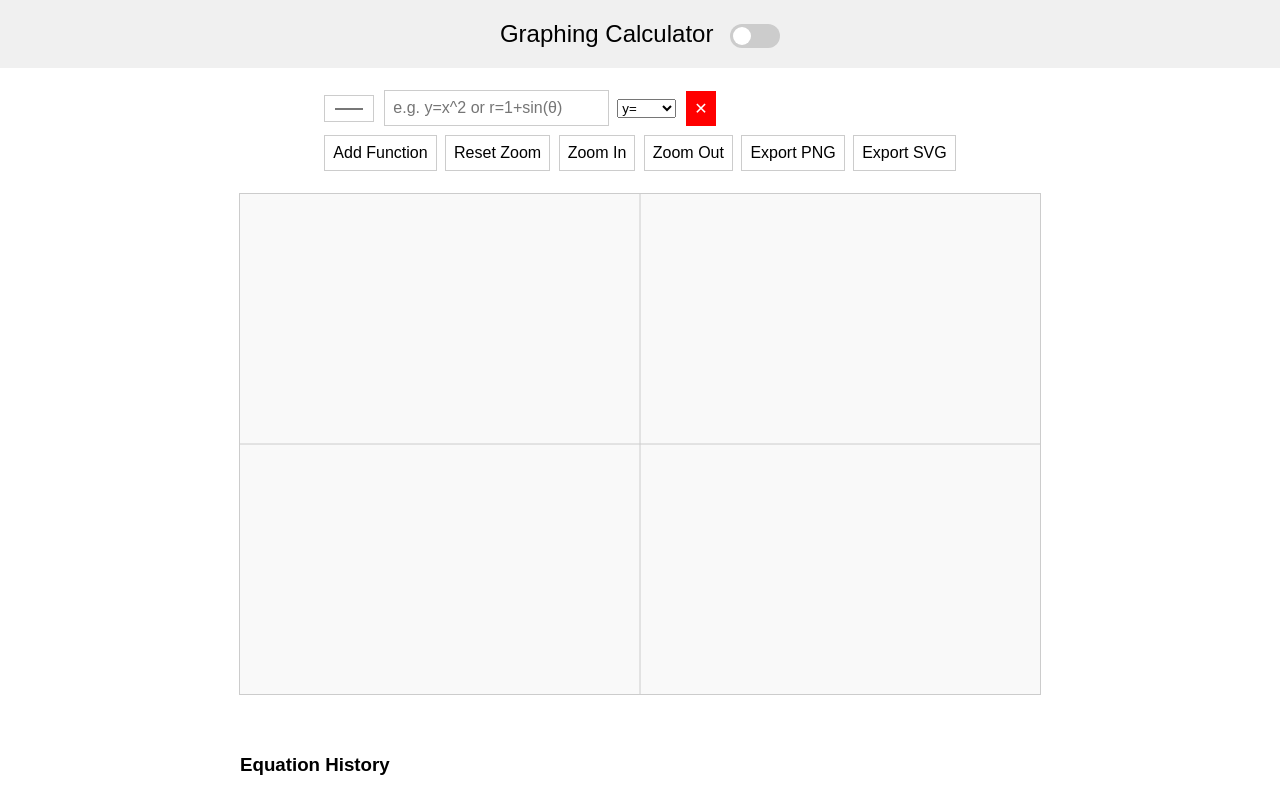
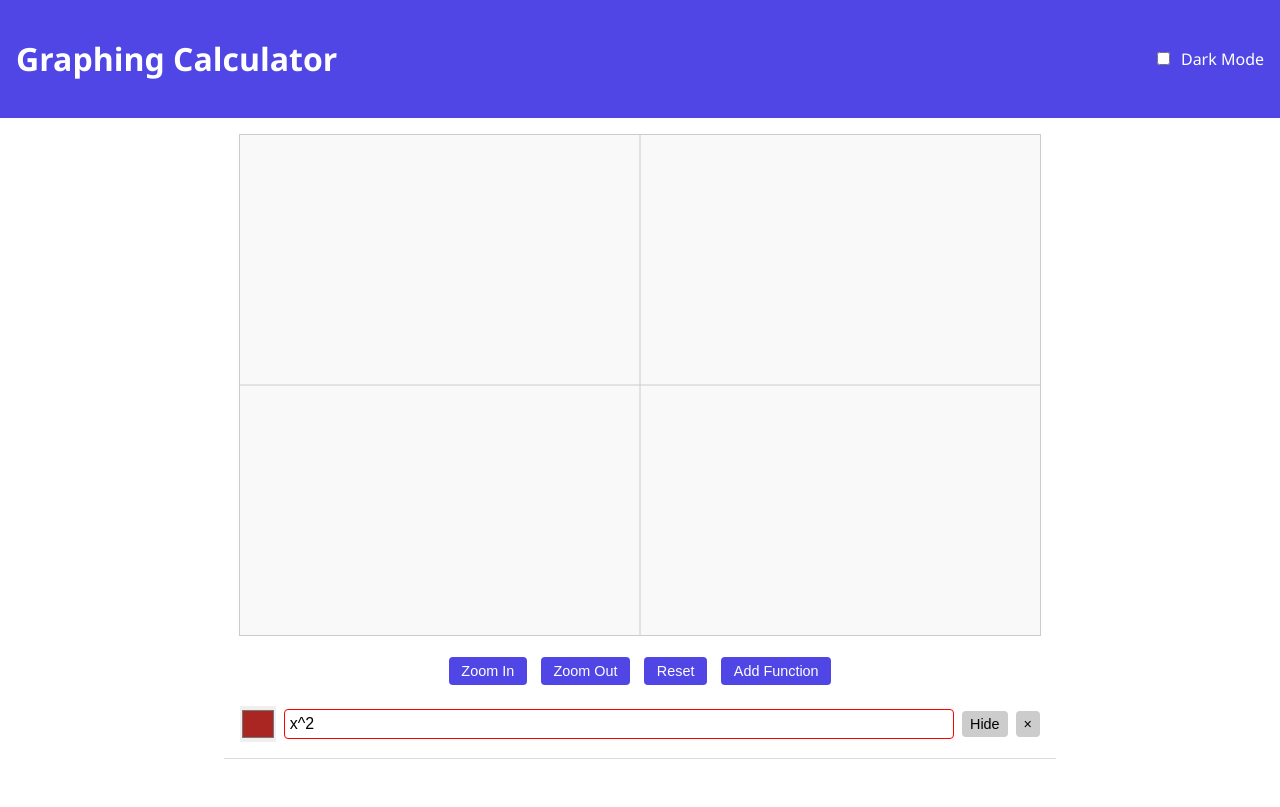
Before and after one commit to Om-Patel-31/Desmos_Lite, a plain HTML site: page index.html in a window 1280 px wide. Drawn offline with nearby package versions, Linux system fonts and the light colour scheme.

Commit message:
Refactor HTML structure, enhance CSS styles for dark mode, and improve JavaScript functionality for graphing and equation history management

```diff
--- a/index.html
+++ b/index.html
@@ -2,39 +2,32 @@
 <html lang="en">
 <head>
   <meta charset="UTF-8" />
-  <meta name="viewport" content="width=device-width, initial-scale=1" />
-  <title>Graphing Calculator</title>
+  <meta name="viewport" content="width=device-width, initial-scale=1.0"/>
+  <title>Advanced Graphing Calculator</title>
   <link rel="stylesheet" href="style.css" />
-  <script src="https://cdn.jsdelivr.net/npm/mathjs@11.11.1/lib/browser/math.min.js"></script>
+  <script src="https://cdnjs.cloudflare.com/ajax/libs/mathjs/11.11.0/math.js"></script>
 </head>
 <body>
   <header>
-    <span>Graphing Calculator</span>
-    <label class="switch" title="Toggle light/dark theme">
+    <h1>Graphing Calculator</h1>
+    <label class="theme-toggle">
       <input type="checkbox" id="theme-toggle" />
-      <span class="slider"></span>
+      Dark Mode
     </label>
   </header>
 
-  <div id="controls">
-    <div id="functions"></div>
-    <button onclick="addFunction()">Add Function</button>
-    <button onclick="resetZoom()">Reset Zoom</button>
-    <button onclick="zoomIn()">Zoom In</button>
-    <button onclick="zoomOut()">Zoom Out</button>
-    <button onclick="exportGraph('png')">Export PNG</button>
-    <button onclick="exportGraph('svg')">Export SVG</button>
-  </div>
+  <main>
+    <canvas id="graph" width="800" height="500"></canvas>
 
-  <canvas id="graph" width="800" height="500"></canvas>
+    <div id="controls">
+      <button onclick="zoomIn()">Zoom In</button>
+      <button onclick="zoomOut()">Zoom Out</button>
+      <button onclick="resetZoom()">Reset</button>
+      <button onclick="addFunction()">Add Function</button>
+    </div>
 
-  <div id="legend"></div>
-  <div id="coords"></div>
-
-  <div id="history">
-    <h3>Equation History</h3>
-    <ul id="history-list"></ul>
-  </div>
+    <section id="functions"></section>
+  </main>
 
   <script src="script.js"></script>
 </body>
--- a/script.js
+++ b/script.js
@@ -1,265 +1,243 @@
 const canvas = document.getElementById("graph");
 const ctx = canvas.getContext("2d");
 const functionsDiv = document.getElementById("functions");
-const legend = document.getElementById("legend");
-const coords = document.getElementById("coords");
-const historyList = document.getElementById("history-list");
+const historyList = document.createElement("ul");
+historyList.id = "history";
+document.body.appendChild(historyList);
 
 let width = canvas.width;
 let height = canvas.height;
 let xMin = -10, xMax = 10, yMin = -5, yMax = 5;
-let selectedPoints = [];
 
-function scaleX() { return width / (xMax - xMin); }
-function scaleY() { return height / (yMax - yMin); }
+let functionHistory = [];
+let graphData = [];
 
-function toCanvasX(x) { return (x - xMin) * scaleX(); }
-function toCanvasY(y) { return height - (y - yMin) * scaleY(); }
-function fromCanvasX(px) { return xMin + px / scaleX(); }
-function fromCanvasY(py) { return yMax - py / scaleY(); }
+function scaleX() {
+  return width / (xMax - xMin);
+}
+
+function scaleY() {
+  return height / (yMax - yMin);
+}
 
 function getCssVar(name) {
   return getComputedStyle(document.body).getPropertyValue(name).trim();
 }
 
 function drawAxes() {
-  ctx.fillStyle = getCssVar('--canvas-bg') || '#f9f9f9';
+  const bgColor = getCssVar('--canvas-bg') || '#f9f9f9';
+  ctx.fillStyle = bgColor;
   ctx.fillRect(0, 0, width, height);
 
-  ctx.strokeStyle = getCssVar('--border-color') || '#bbb';
+  const axisColor = getCssVar('--border-color') || '#bbb';
   ctx.beginPath();
+  ctx.strokeStyle = axisColor;
 
-  const y0 = toCanvasY(0);
-  ctx.moveTo(0, y0); ctx.lineTo(width, y0);
+  const y0 = height - (-yMin * scaleY());
+  ctx.moveTo(0, y0);
+  ctx.lineTo(width, y0);
 
-  const x0 = toCanvasX(0);
-  ctx.moveTo(x0, 0); ctx.lineTo(x0, height);
+  const x0 = -xMin * scaleX();
+  ctx.moveTo(x0, 0);
+  ctx.lineTo(x0, height);
   ctx.stroke();
 }
 
+function updateHistory(equation) {
+  if (!functionHistory.includes(equation)) {
+    functionHistory.unshift(equation);
+    if (functionHistory.length > 10) functionHistory.pop();
+
+    renderHistory();
+  }
+}
+
+function renderHistory() {
+  historyList.innerHTML = "<h3>History</h3>";
+  functionHistory.forEach(eq => {
+    const li = document.createElement("li");
+    li.textContent = eq;
+    historyList.appendChild(li);
+  });
+}
+
 function getFunctions() {
-  const rows = functionsDiv.querySelectorAll(".function-row");
-  return Array.from(rows).map(row => {
-    const color = row.querySelector(".color-picker").value;
-    const eqn = row.querySelector(".equation").value.trim();
-    const mode = row.querySelector(".mode").value;
-    const isIneq = eqn.includes('<') || eqn.includes('>');
-    return { color, eqn, mode, isIneq };
-  }).filter(f => f.eqn);
+  return graphData.filter(f => f.visible && f.equation);
 }
 
 function graphFunctions() {
   drawAxes();
-  legend.innerHTML = '';
 
-  getFunctions().forEach(({ color, eqn, mode, isIneq }) => {
-    const legendItem = document.createElement('div');
-    legendItem.innerHTML = `<span style="background:${color};"></span> ${eqn}`;
-    legend.appendChild(legendItem);
+  const funcs = getFunctions();
+  funcs.forEach(({ color, expression }) => {
+    if (!expression) return;
 
-    try {
-      if (mode === "polar") {
-        plotPolar(eqn, color);
-      } else if (mode === "parametric") {
-        plotParametric(eqn, color);
+    ctx.beginPath();
+    ctx.strokeStyle = color;
+    let first = true;
+
+    for (let i = 0; i <= width; i++) {
+      const x = xMin + (i / scaleX());
+      let y;
+      try {
+        y = expression.evaluate({ x });
+      } catch (e) {
+        continue;
+      }
+
+      const px = i;
+      const py = height - ((y - yMin) * scaleY());
+
+      if (first) {
+        ctx.moveTo(px, py);
+        first = false;
       } else {
-        plotCartesian(eqn, color, isIneq);
+        ctx.lineTo(px, py);
       }
-    } catch {}
-  });
-
-  selectedPoints.forEach(p => {
-    ctx.beginPath();
-    ctx.arc(toCanvasX(p.x), toCanvasY(p.y), 4, 0, 2 * Math.PI);
-    ctx.fillStyle = 'orange';
-    ctx.fill();
+    }
+    ctx.stroke();
   });
 }
 
-function plotCartesian(eqn, color, isIneq) {
-  let expr;
-  try {
-    if (!eqn.includes('=')) eqn = "y=" + eqn;
-    const [lhs, rhs] = eqn.split('=');
-    expr = math.compile(rhs);
-  } catch { return; }
-
-  ctx.beginPath();
-  ctx.strokeStyle = color;
-  ctx.fillStyle = color;
-  let first = true;
-
-  for (let px = 0; px <= width; px++) {
-    const x = fromCanvasX(px);
-    let y;
-    try {
-      y = expr.evaluate({ x });
-    } catch { continue; }
-
-    const py = toCanvasY(y);
-
-    if (isIneq) {
-      if (eqn.includes("<")) ctx.fillRect(px, py, 1, height - py);
-      if (eqn.includes(">")) ctx.fillRect(px, 0, 1, py);
-    } else {
-      if (first) { ctx.moveTo(px, py); first = false; }
-      else ctx.lineTo(px, py);
-    }
-  }
-
-  if (!isIneq) ctx.stroke();
-}
-
-function plotParametric(eqn, color) {
-  const [xExpr, yExpr] = eqn.split(';').map(e => math.compile(e));
-  ctx.beginPath();
-  ctx.strokeStyle = color;
-  for (let t = -10; t <= 10; t += 0.01) {
-    const x = xExpr.evaluate({ t });
-    const y = yExpr.evaluate({ t });
-    const px = toCanvasX(x), py = toCanvasY(y);
-    ctx.lineTo(px, py);
-  }
-  ctx.stroke();
-}
-
-function plotPolar(eqn, color) {
-  const rExpr = math.compile(eqn);
-  ctx.beginPath();
-  ctx.strokeStyle = color;
-  for (let a = 0; a <= 2 * Math.PI; a += 0.01) {
-    const r = rExpr.evaluate({ θ: a, theta: a });
-    const x = r * Math.cos(a);
-    const y = r * Math.sin(a);
-    ctx.lineTo(toCanvasX(x), toCanvasY(y));
-  }
-  ctx.stroke();
-}
-
-function addFunction() {
+function addFunction(equationValue = "") {
   const row = document.createElement("div");
   row.className = "function-row";
-  const defaultColor = `#${Math.floor(Math.random() * 0xffffff).toString(16).padStart(6, '0')}`;
+
+  const color = `#${Math.floor(Math.random() * 16777215).toString(16).padStart(6, '0')}`;
   row.innerHTML = `
-    <input type="color" class="color-picker" value="${defaultColor}" />
-    <input type="text" class="equation" placeholder="e.g. y=x^2 or r=1+sin(θ)" />
-    <select class="mode">
-      <option value="cartesian">y=</option>
-      <option value="parametric">x=; y=</option>
-      <option value="polar">r=</option>
-    </select>
-    <button class="delete">✕</button>
+    <input type="color" class="color-picker" value="${color}">
+    <input type="text" class="equation" placeholder="Enter y= expression" value="${equationValue}">
+    <button class="toggle-btn">Hide</button>
+    <button class="delete-btn">×</button>
   `;
-  functionsDiv.appendChild(row);
 
-  const eqnInput = row.querySelector(".equation");
-  eqnInput.addEventListener("input", () => {
-    saveToHistory(eqnInput.value);
+  const equationInput = row.querySelector(".equation");
+  const colorPicker = row.querySelector(".color-picker");
+  const toggleBtn = row.querySelector(".toggle-btn");
+  const deleteBtn = row.querySelector(".delete-btn");
+
+  let expression;
+  let visible = true;
+
+  const update = () => {
+    const equation = equationInput.value.trim();
+    try {
+      expression = math.compile(equation);
+      equationInput.style.borderColor = "";
+      updateHistory(equation);
+    } catch (e) {
+      equationInput.style.borderColor = "red";
+      return;
+    }
+
+    const index = graphData.findIndex(f => f.element === row);
+    if (index !== -1) {
+      graphData[index] = { color: colorPicker.value, equation, expression, visible, element: row };
+    } else {
+      graphData.push({ color: colorPicker.value, equation, expression, visible, element: row });
+    }
+
+    graphFunctions();
+  };
+
+  equationInput.addEventListener("input", update);
+  colorPicker.addEventListener("input", () => {
+    const index = graphData.findIndex(f => f.element === row);
+    if (index !== -1) {
+      graphData[index].color = colorPicker.value;
+      graphFunctions();
+    }
+  });
+
+  toggleBtn.addEventListener("click", () => {
+    visible = !visible;
+    toggleBtn.textContent = visible ? "Hide" : "Show";
+
+    const index = graphData.findIndex(f => f.element === row);
+    if (index !== -1) {
+      graphData[index].visible = visible;
+    }
+
     graphFunctions();
   });
 
-  row.querySelector(".color-picker").addEventListener("input", graphFunctions);
-  row.querySelector(".mode").addEventListener("change", graphFunctions);
-  row.querySelector(".delete").addEventListener("click", () => {
+  deleteBtn.addEventListener("click", () => {
+    const index = graphData.findIndex(f => f.element === row);
+    if (index !== -1) {
+      graphData.splice(index, 1);
+    }
     row.remove();
     graphFunctions();
   });
 
+  functionsDiv.appendChild(row);
+  update(); // Initial update
+}
+
+function zoom(factor) {
+  const xCenter = (xMin + xMax) / 2;
+  const yCenter = (yMin + yMax) / 2;
+  const newWidth = (xMax - xMin) * factor;
+  const newHeight = (yMax - yMin) * factor;
+
+  xMin = xCenter - newWidth / 2;
+  xMax = xCenter + newWidth / 2;
+  yMin = yCenter - newHeight / 2;
+  yMax = yCenter + newHeight / 2;
+
   graphFunctions();
 }
 
-function saveToHistory(eqn) {
-  if (!eqn) return;
-  const li = document.createElement("li");
-  li.textContent = eqn;
-  li.onclick = () => {
-    const row = document.createElement("div");
-    row.className = "function-row";
-    row.innerHTML = `
-      <input type="color" class="color-picker" value="#ff0000" />
-      <input type="text" class="equation" value="${eqn}" />
-      <select class="mode"><option value="cartesian">y=</option></select>
-      <button class="delete">✕</button>
-    `;
-    functionsDiv.appendChild(row);
-    graphFunctions();
-  };
-  historyList.appendChild(li);
+function zoomIn() {
+  zoom(0.8);
 }
 
-function zoom(factor) {
-  const xc = (xMin + xMax) / 2;
-  const yc = (yMin + yMax) / 2;
-  const w = (xMax - xMin) * factor;
-  const h = (yMax - yMin) * factor;
-  xMin = xc - w / 2;
-  xMax = xc + w / 2;
-  yMin = yc - h / 2;
-  yMax = yc + h / 2;
+function zoomOut() {
+  zoom(1.25);
+}
+
+function resetZoom() {
+  xMin = -10; xMax = 10;
+  yMin = -5; yMax = 5;
   graphFunctions();
 }
 
-function zoomIn() { zoom(0.8); }
-function zoomOut() { zoom(1.25); }
-function resetZoom() {
-  xMin = -10; xMax = 10; yMin = -5; yMax = 5;
-  graphFunctions();
-}
-
-let dragging = false;
 let lastTouch = null;
 
-canvas.addEventListener("pointerdown", e => {
-  dragging = true;
-  lastTouch = { x: e.clientX, y: e.clientY };
+canvas.addEventListener("wheel", (e) => {
+  zoom(e.deltaY > 0 ? 1.1 : 0.9);
+  e.preventDefault();
 });
 
-canvas.addEventListener("pointermove", e => {
-  const x = fromCanvasX(e.offsetX).toFixed(2);
-  const y = fromCanvasY(e.offsetY).toFixed(2);
-  coords.textContent = `x: ${x}, y: ${y}`;
+canvas.addEventListener("pointerdown", (e) => {
+  lastTouch = { x: e.clientX, y: e.clientY };
+  canvas.setPointerCapture(e.pointerId);
+});
 
-  if (!dragging) return;
+canvas.addEventListener("pointermove", (e) => {
+  if (!lastTouch) return;
   const dx = (e.clientX - lastTouch.x) / scaleX();
   const dy = (e.clientY - lastTouch.y) / scaleY();
-  xMin -= dx; xMax -= dx;
-  yMin += dy; yMax += dy;
+
+  xMin -= dx;
+  xMax -= dx;
+  yMin += dy;
+  yMax += dy;
+
   lastTouch = { x: e.clientX, y: e.clientY };
   graphFunctions();
 });
 
-canvas.addEventListener("pointerup", e => {
-  dragging = false;
+canvas.addEventListener("pointerup", () => {
+  lastTouch = null;
 });
 
-canvas.addEventListener("click", e => {
-  const x = fromCanvasX(e.offsetX);
-  const y = fromCanvasY(e.offsetY);
-  selectedPoints.push({ x, y });
-  graphFunctions();
+document.getElementById('theme-toggle').addEventListener('change', () => {
+  document.body.classList.toggle('dark', toggle.checked);
+  localStorage.setItem('theme', toggle.checked ? 'dark' : 'light');
+  graphFunctions(); // redraw with updated theme
 });
 
-canvas.addEventListener("wheel", e => {
-  zoom(e.deltaY > 0 ? 1.1 : 0.9);
-  e.preventDefault();
-});
-
-function exportGraph(format) {
-  if (format === "png") {
-    const link = document.createElement("a");
-    link.download = "graph.png";
-    link.href = canvas.toDataURL("image/png");
-    link.click();
-  } else if (format === "svg") {
-    alert("SVG export not supported yet in this version.");
-  }
-}
-
-window.addEventListener("DOMContentLoaded", () => {
-  const savedTheme = localStorage.getItem('theme');
-  const isDark = savedTheme === 'dark';
-  document.body.classList.toggle('dark', isDark);
-  document.getElementById("theme-toggle").checked = isDark;
-
-  addFunction();
-});
+// Initial load
+addFunction("x^2");
+drawAxes();
--- a/style.css
+++ b/style.css
@@ -1,157 +1,128 @@
 :root {
-  --bg-color: #ffffff;
-  --text-color: #000000;
-  --header-bg: #f0f0f0;
+  --bg-light: #ffffff;
+  --bg-dark: #121212;
+  --text-light: #000000;
+  --text-dark: #ffffff;
   --canvas-bg: #f9f9f9;
+  --canvas-bg-dark: #1e1e1e;
   --border-color: #ccc;
+  --border-color-dark: #444;
+}
+
+body {
+  margin: 0;
+  font-family: 'Segoe UI', sans-serif;
+  background: var(--bg-light);
+  color: var(--text-light);
+  transition: background 0.3s, color 0.3s;
 }
 
 body.dark {
-  --bg-color: #303030;
-  --text-color: #ffffff;
-  --header-bg: #000000;
-  --canvas-bg: #222;
-  --border-color: #888;
-}
-
-body {
-  font-family: Arial, sans-serif;
-  margin: 0;
-  display: flex;
-  flex-direction: column;
-  align-items: center;
-  background: var(--bg-color);
-  color: var(--text-color);
-  transition: background 0.3s, color 0.3s;
-  min-height: 100vh;
+  background: var(--bg-dark);
+  color: var(--text-dark);
 }
 
 header {
-  padding: 20px;
-  font-size: 24px;
-  background: var(--header-bg);
-  color: var(--text-color);
-  width: 100%;
-  text-align: center;
+  display: flex;
+  justify-content: space-between;
+  padding: 1rem;
+  background-color: #4f46e5;
+  color: white;
+}
+
+.theme-toggle {
+  display: flex;
+  align-items: center;
+  gap: 0.5rem;
+}
+
+canvas {
+  display: block;
+  background: var(--canvas-bg);
+  margin: 1rem auto;
+  border: 1px solid var(--border-color);
+  transition: background 0.3s;
+}
+
+body.dark canvas {
+  background: var(--canvas-bg-dark);
+  border-color: var(--border-color-dark);
 }
 
 #controls {
-  margin: 20px;
+  text-align: center;
+  margin: 1rem;
 }
 
-input, button {
-  padding: 8px;
-  font-size: 16px;
-  margin: 2px;
-  background: var(--bg-color);
-  color: var(--text-color);
-  border: 1px solid var(--border-color);
+#controls button {
+  margin: 0.3rem;
+  padding: 0.4rem 0.8rem;
+  font-size: 0.9rem;
+  cursor: pointer;
+  background: #4f46e5;
+  color: white;
+  border: none;
+  border-radius: 4px;
+  transition: background 0.2s;
 }
 
-canvas {
-  border: 1px solid var(--border-color);
-  background: var(--canvas-bg);
-  touch-action: none;
+#controls button:hover {
+  background: #3730a3;
+}
+
+#functions {
+  max-width: 800px;
+  margin: 0 auto 1rem auto;
 }
 
 .function-row {
-  margin-bottom: 5px;
   display: flex;
   align-items: center;
+  margin-bottom: 0.5rem;
+  gap: 0.5rem;
 }
 
-.function-row input[type="color"],
-.function-row input[type="text"],
-.function-row select {
-  margin-right: 8px;
+.function-row input[type="text"] {
+  flex: 1;
+  padding: 0.3rem;
+  font-size: 1rem;
+  border: 1px solid #ccc;
+  border-radius: 4px;
+  transition: border 0.2s;
 }
 
-.function-row .delete {
-  background-color: red;
-  color: white;
+.function-row input[type="color"] {
+  width: 36px;
+  height: 36px;
   border: none;
+  padding: 0;
+}
+
+.function-row button {
+  padding: 0.3rem 0.5rem;
+  font-size: 0.9rem;
+  border: none;
+  background: #ccc;
+  border-radius: 4px;
   cursor: pointer;
 }
 
-#legend {
-  margin-top: 10px;
-}
-
-#legend div {
-  display: flex;
-  align-items: center;
-  margin-bottom: 4px;
-}
-
-#legend div span {
-  display: inline-block;
-  width: 12px;
-  height: 12px;
-  margin-right: 6px;
-}
-
-#coords {
-  margin-top: 10px;
-  font-size: 14px;
+.function-row button:hover {
+  background: #999;
 }
 
 #history {
-  margin-top: 20px;
-  width: 90%;
   max-width: 800px;
+  margin: 1rem auto;
+  padding: 1rem;
+  border-top: 1px solid #ddd;
+  list-style: none;
 }
 
 #history h3 {
-  margin-bottom: 5px;
+  margin-top: 0;
 }
 
-#history-list {
-  list-style: none;
-  padding-left: 0;
+#history li {
+  margin: 0.2rem 0;
 }
-
-/* Toggle switch styles */
-.switch {
-  position: relative;
-  display: inline-block;
-  width: 50px;
-  height: 24px;
-  vertical-align: middle;
-  margin-left: 10px;
-}
-
-.switch input {
-  opacity: 0;
-  width: 0;
-  height: 0;
-  position: absolute;
-}
-
-.slider {
-  position: absolute;
-  cursor: pointer;
-  top: 0; left: 0; right: 0; bottom: 0;
-  background-color: #ccc;
-  border-radius: 24px;
-  transition: 0.4s;
-}
-
-.slider::before {
-  position: absolute;
-  content: "";
-  height: 18px;
-  width: 18px;
-  left: 3px;
-  bottom: 3px;
-  background-color: white;
-  border-radius: 50%;
-  transition: 0.4s;
-}
-
-.switch input:checked + .slider {
-  background-color: #303030;
-}
-
-.switch input:checked + .slider::before {
-  transform: translateX(26px);
-}
```
